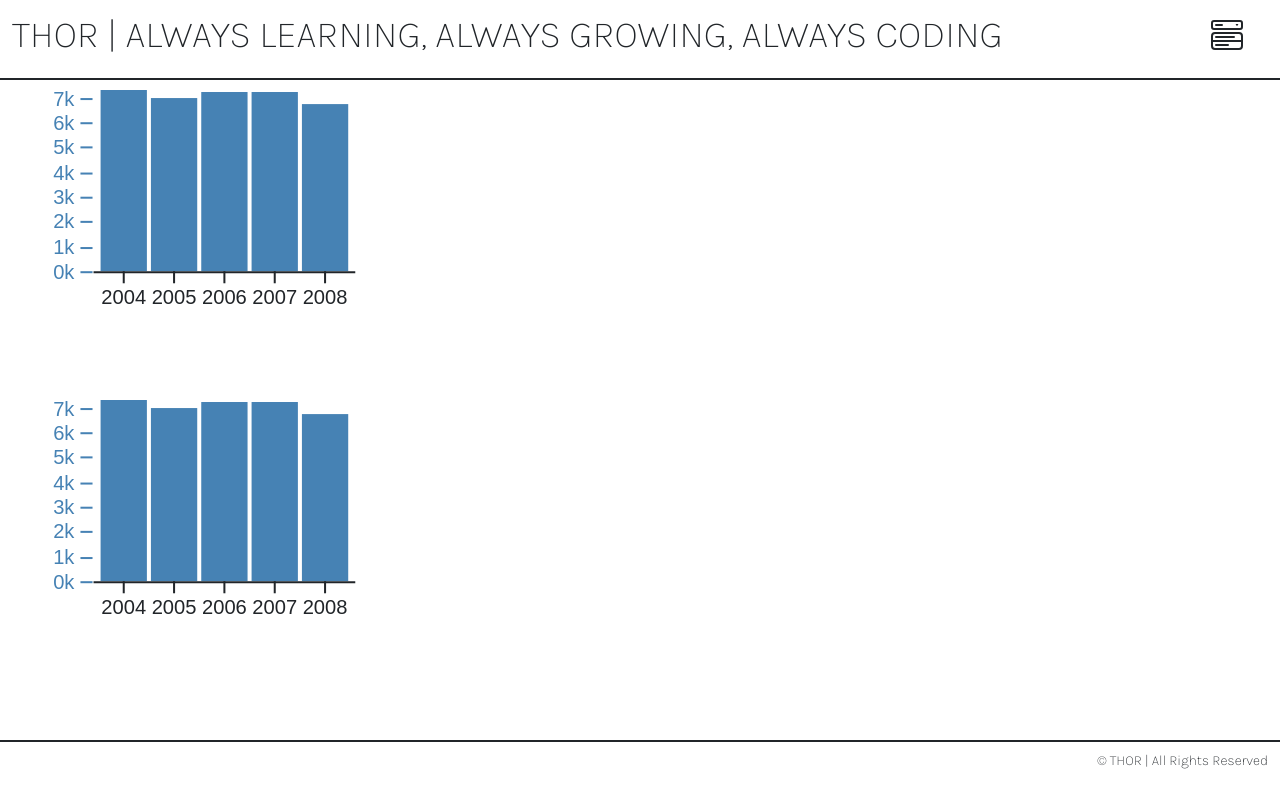
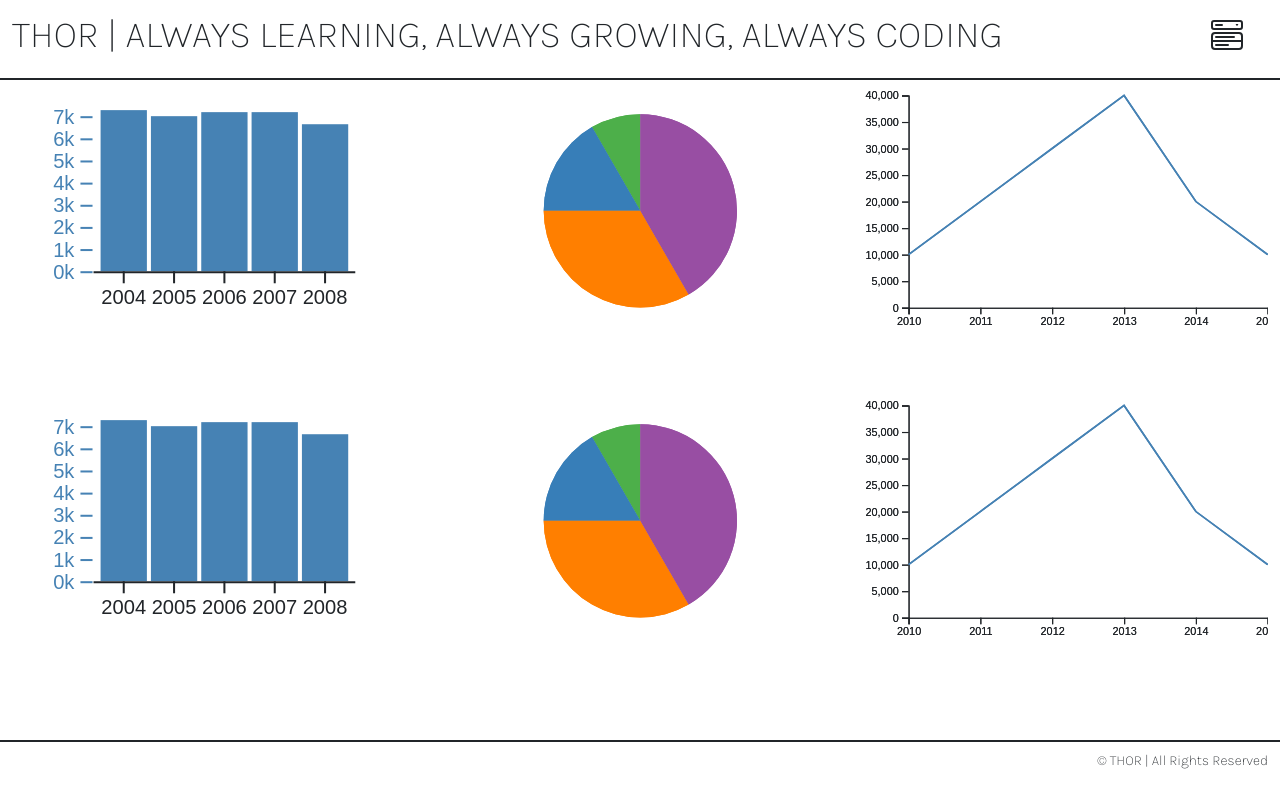
Before and after one commit to dthor1981/dthor1981.github.io, a React (Create React App) app: page / in a window 1280 px wide. Shown: the top 808 px of the page. Built offline with nearby package versions, Linux system fonts and the light colour scheme.

Commit message:
fixes alignment issues for all graphs

```diff
--- a/src/assets/data/data.json
+++ b/src/assets/data/data.json
@@ -10,27 +10,27 @@
   "lineData": [
     {
       "date": "2010-01-01",
-      "value": "10"
+      "value": "10000"
     },
     {
       "date": "2011-01-01",
-      "value": "20"
+      "value": "20000"
     },
     {
       "date": "2012-01-01",
-      "value": "30"
+      "value": "30000"
     },
     {
       "date": "2013-01-01",
-      "value": "50"
+      "value": "40000"
     },
     {
       "date": "2014-01-01",
-      "value": "20"
+      "value": "20000"
     },
     {
       "date": "2015-01-01",
-      "value": "100"
+      "value": "10000"
     }
   ]
 }
--- a/src/assets/styles/components/_custom-svg.scss
+++ b/src/assets/styles/components/_custom-svg.scss
@@ -12,3 +12,12 @@
     top: 0;
     left: 0;
 }
+
+.svg-line-chart-container {
+    display: inline-block;
+    position: relative;
+    // width: 100%;
+    // padding-bottom: 100%;
+    vertical-align: top;
+    overflow: hidden;
+}
--- a/src/components/home.tsx
+++ b/src/components/home.tsx
@@ -1,7 +1,7 @@
 import React from "react";
 import BarChart from '../d3/BarChart';
-// import PieChart from "../d3/PieChart";
-// import LineChart from "../d3/LineChart";
+import PieChart from "../d3/PieChart";
+import LineChart from "../d3/LineChart";
 import data from '../assets/data/data.json'
 
 class Home extends React.Component {
@@ -10,26 +10,26 @@ class Home extends React.Component {
         return <div>
             <div className="container-fluid home-container">
                 <div className="row home-row">
-                    <div className="col-4 d-flex svg-container" id="container">
+                    <div className="col-4 d-flex svg-container">
                         <BarChart data={data.barData} />
                     </div>
-                    {/* <div className="col-4 d-flex justify-content-center">
+                    <div className="col-4 d-flex svg-container">
                         <PieChart data={data.pieData} />
                     </div>
-                    <div className="col-4 d-flex justify-content-center">
+                    <div className="col-4 d-flex svg-line-chart-container">
                         <LineChart data={data.lineData} />
-                    </div> */}
+                    </div>
                 </div>
                 <div className="row home-row">
-                    <div className="col-4 d-flex svg-container" id="container">
+                    <div className="col-4 d-flex svg-container">
                         <BarChart data={data.barData} />
                     </div>
-                    {/* <div className="col-4 d-flex justify-content-center">
+                    <div className="col-4 d-flex svg-container">
                         <PieChart data={data.pieData} />
                     </div>
-                    <div className="col-4 d-flex justify-content-center">
+                    <div className="col-4 d-flex svg-line-chart-containerr">
                         <LineChart data={data.lineData} />
-                    </div> */}
+                    </div>
                 </div>
             </div>
         </div >
--- a/src/d3/BarChart.js
+++ b/src/d3/BarChart.js
@@ -8,7 +8,7 @@ const height = 120;
 function BarChart({ data }) {
   const ref = useD3(
     (svg) => {
-      const margin = { top: 0, right: 30, bottom: 30, left: 40 };
+      const margin = { top: 10, right: 30, bottom: 30, left: 40 };
 
       svg
         .attr("preserveAspectRatio", "xMinYMin meet")
@@ -82,10 +82,6 @@ function BarChart({ data }) {
         ref={ref}
         viewBox={`0 0 ${height} ${width}`}
         preserveAspectRatio = "xMinYMin meet"
-        style={{
-          marginRight: "0px",
-          marginLeft: "0px",
-        }}
       >
         <g className="plot-area" />
         <g className="x-axis" />
--- a/src/d3/LineChart.js
+++ b/src/d3/LineChart.js
@@ -5,7 +5,7 @@ import * as d3 from "d3";
 // set the dimensions and margins of the graph
 const margin = { top: 10, right: 30, bottom: 30, left: 60 },
   width = 460 - margin.left - margin.right,
-  height = 380 - margin.top - margin.bottom;
+  height = 240 - margin.top - margin.bottom;
 
 function LineChart({ data }) {
   const ref = useD3((svg) => {
@@ -14,12 +14,10 @@ function LineChart({ data }) {
       return { date: d3.timeParse("%Y-%m-%d")(d.date), value: d.value };
     });
     // set the dimensions and margins of the graph
-    const margin = { top: 10, right: 30, bottom: 30, left: 60 };
     svg
-      //   .attr("width", width + margin.left + margin.right)
-      //   .attr("height", height + margin.top + margin.bottom)
       .attr("preserveAspectRatio", "xMinYMin meet")
-      .attr("viewBox", "0 0 460 380")
+      .attr("viewBox", `0 0 ${width} ${height}`)
+      .classed("svg-content", true)
       .append("g")
       .attr("transform", `translate(${margin.left},${margin.top})`);
 
@@ -31,23 +29,43 @@ function LineChart({ data }) {
           return d.date;
         })
       )
-      .range([0, width]);
+      .range([40, width]);
+
     svg
       .append("g")
       .attr("transform", `translate(0, ${height})`)
       .call(d3.axisBottom(x));
 
     // Add Y axis
-    const y = d3
+    var y = d3
       .scaleLinear()
       .domain([
         0,
-        d3.max(mapData, function (d) {
+        d3.max(data, function (d) {
           return +d.value;
         }),
       ])
-      .range([height, 10]);
-    svg.append("g").call(d3.axisLeft(y));
+      .range([height, 5]);
+    svg.append("g").attr("transform", "translate(40,0)").call(d3.axisLeft(y));
+
+    // Add the line
+    svg
+      .append("path")
+      .datum(data)
+      .attr("fill", "none")
+      .attr("stroke", "steelblue")
+      .attr("stroke-width", 1.5)
+      .attr(
+        "d",
+        d3
+          .line()
+          .x(function (d) {
+            return x(d.date);
+          })
+          .y(function (d) {
+            return y(d.value);
+          })
+      );
 
     // Add the line
     svg
@@ -68,17 +86,14 @@ function LineChart({ data }) {
             console.log(d.value);
             return y(d.value);
           })
-      );
-    // });
+      )
   });
 
   return (
     <>
       <svg
         viewBox={`0 0 ${height} ${width}`}
-        style={{
-          height: "100%",
-        }}
+        preserveAspectRatio="xMinYMin meet"
         ref={ref}
       ></svg>
     </>
--- a/src/d3/PieChart.js
+++ b/src/d3/PieChart.js
@@ -2,15 +2,22 @@ import { useD3 } from "../hooks/useD3";
 import React from "react";
 import * as d3 from "d3";
 
-let height = 500;
-let width = 500;
+let width = 100;
+let height = 60;
+
 function PieChart({ data }) {
   const ref = useD3((svg) => {
     console.log(data);
     // const svg = d3.select("svg"),
     //   width = svg.attr("width"),
     //   height = svg.attr("height"),
-    const radius = Math.min(width, height) / 2;
+
+    svg
+    .attr("preserveAspectRatio", "xMinYMin meet")
+    .attr("viewBox", "0 0 100 60")
+    .classed("svg-content", true);
+
+    const radius = Math.min(width, height) / 2.5;
     const g = svg
       .append("g")
       .attr("transform", "translate(" + width / 2 + "," + height / 2 + ")");
@@ -49,9 +56,7 @@ function PieChart({ data }) {
     <>
       <svg
       viewBox={`0 0 ${height} ${width}`}
-       style={{
-          height: "100%"
-        }}
+      preserveAspectRatio = "xMinYMin meet"
       ref={ref}></svg>
     </>
   );
```
